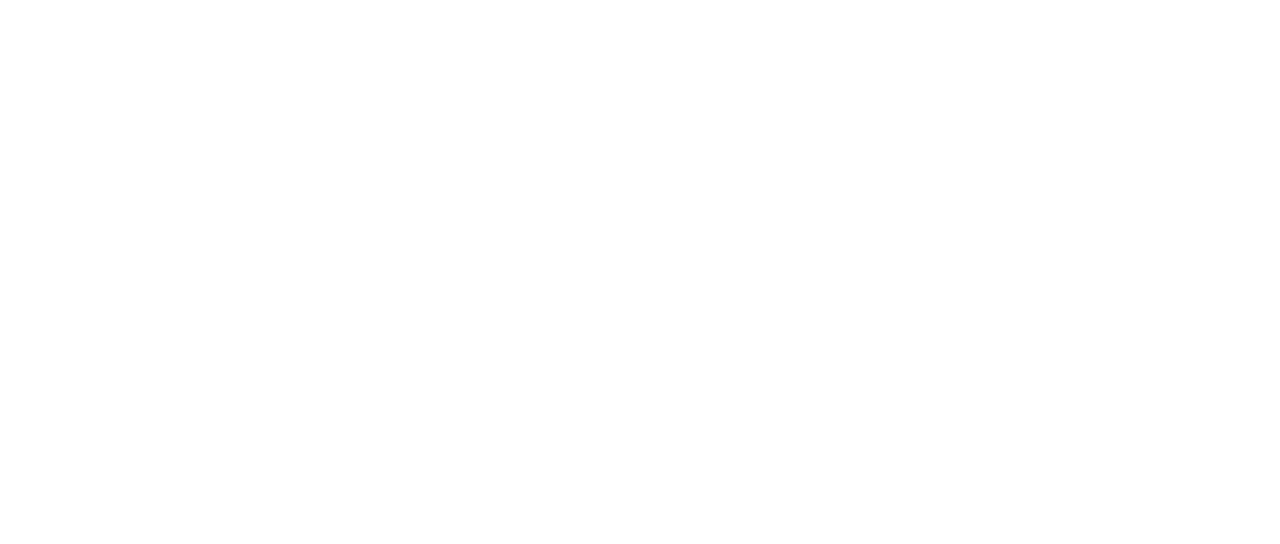
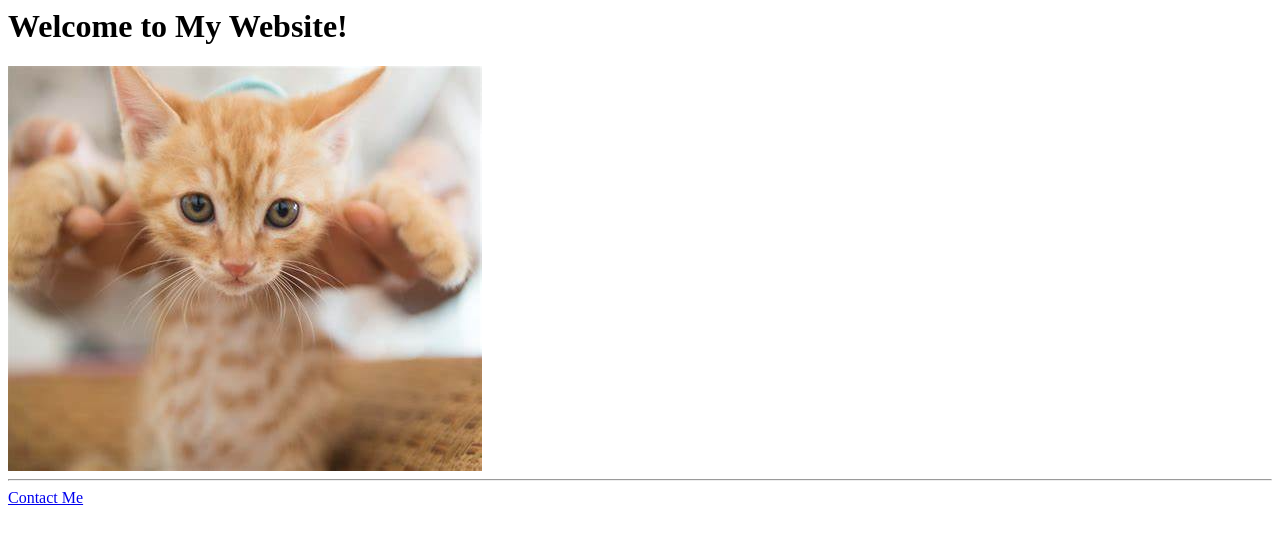
Before and after one commit to Frykits/test, a plain HTML site: page index.html in a window 1280 px wide. Drawn offline with Linux system fonts and the light colour scheme.

Commit message:
Add files via upload

```diff
--- a/index.html
+++ b/index.html
@@ -1,11 +1,8 @@
-<!DOCTYPE html>
-<html lang="en">
-<head>
-    <meta charset="UTF-8">
-    <meta name="viewport" content="width=device-width, initial-scale=1.0">
-    <title>Document</title>
-</head>
-<body>
+<h1>Welcome to My Website!</h1>
+<a href = "./public/about.html">
+    <img src = "./assets/images/cat.png" alt = "cat"></img>
+</a>
+<!-- Add a link to your contact me page here -->
+<hr>
 
-</body>
-</html>
+<a href = "./public/contact.html">Contact Me</a>
```
